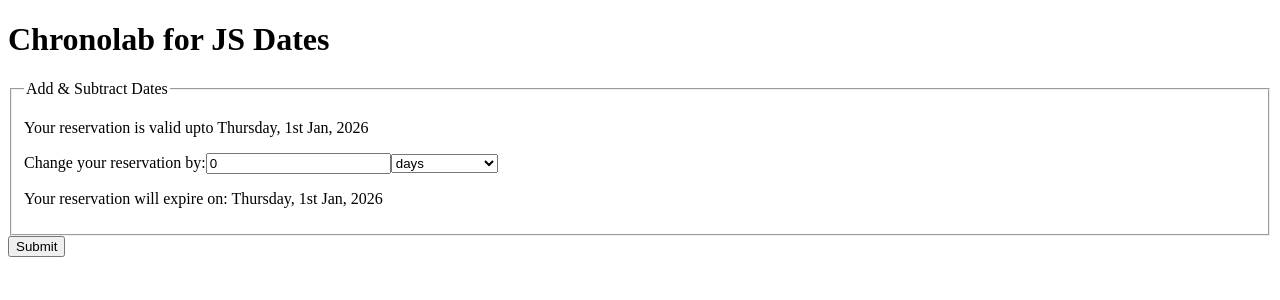
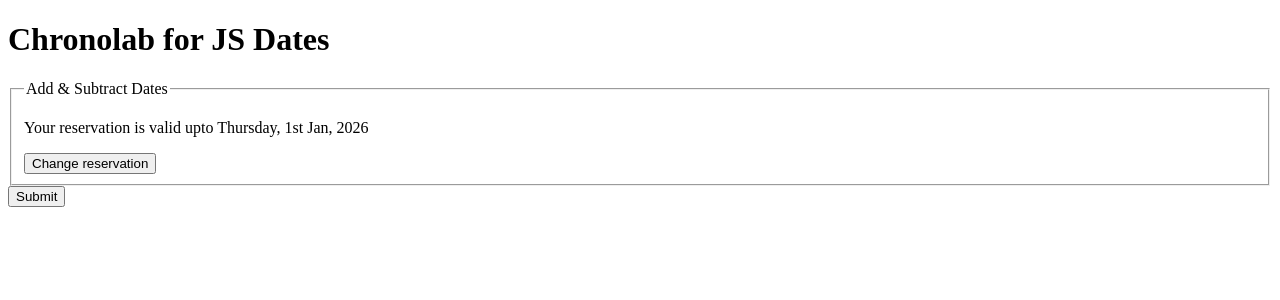
Before and after one commit to Rinidh/chronolab-date, a React (Vite) app: page / in a window 1280 px wide. Shown: the top 300 px of the page. Built offline with nearby package versions, Linux system fonts and the light colour scheme.

Commit message:
feat: open an accordion to show all inputs about changing date, and strike-though old date and display new one on accepting changes

```diff
--- a/src/components/AddSubtractDate.jsx
+++ b/src/components/AddSubtractDate.jsx
@@ -5,13 +5,25 @@ import {
   addMonths,
   addWeeks,
   format,
+  isSameDay,
 } from "date-fns";
 import { useWatch } from "react-hook-form";
 
 export const AddSubtractDate = ({ methods }) => {
-  const { register, control, getValues } = methods;
+  const { register, control, getValues, formState } = methods;
   const initialReservationDate = getValues("initialReservationDate");
   const [newDate, setNewDate] = React.useState(initialReservationDate);
+  const [accordionOpen, setAccordionOpen] = React.useState(false);
+
+  const showNewText =
+    formState.touchedFields?.reservationExtension &&
+    !isSameDay(newDate, initialReservationDate) &&
+    !accordionOpen;
+  console.log(
+    formState.touchedFields?.reservationExtension,
+    !isSameDay(newDate, initialReservationDate),
+    !accordionOpen
+  );
 
   const { value = 0, unit = "days" } = useWatch({
     control,
@@ -40,10 +52,24 @@ export const AddSubtractDate = ({ methods }) => {
       <legend>Add & Subtract Dates</legend>
 
       <div>
-        <p>
+        <p style={showNewText ? { textDecoration: "line-through" } : {}}>
           Your reservation is valid upto{" "}
           <span>{format(initialReservationDate, "EEEE, do MMM, yyyy")}</span>
         </p>
+        {showNewText && (
+          <p>
+            Your reservation was changed to{" "}
+            <span>{format(newDate, "EEEE, do MMM, yyyy")}</span>
+          </p>
+        )}
+
+        <button type="button" onClick={() => setAccordionOpen(true)}>
+          Change reservation
+        </button>
+        <br />
+
+        {accordionOpen && (
+          <>
             <span>Change your reservation by:</span>
             <input
               type="number"
@@ -64,6 +90,12 @@ export const AddSubtractDate = ({ methods }) => {
               Your reservation will expire on:{" "}
               <span>{format(newDate, "EEEE, do MMM, yyyy")}</span>
             </p>
+
+            <button type="button" onClick={() => setAccordionOpen(false)}>
+              Accept
+            </button>
+          </>
+        )}
       </div>
     </fieldset>
   );
```
Lines whose indentation alone changed are shown as unchanged.
